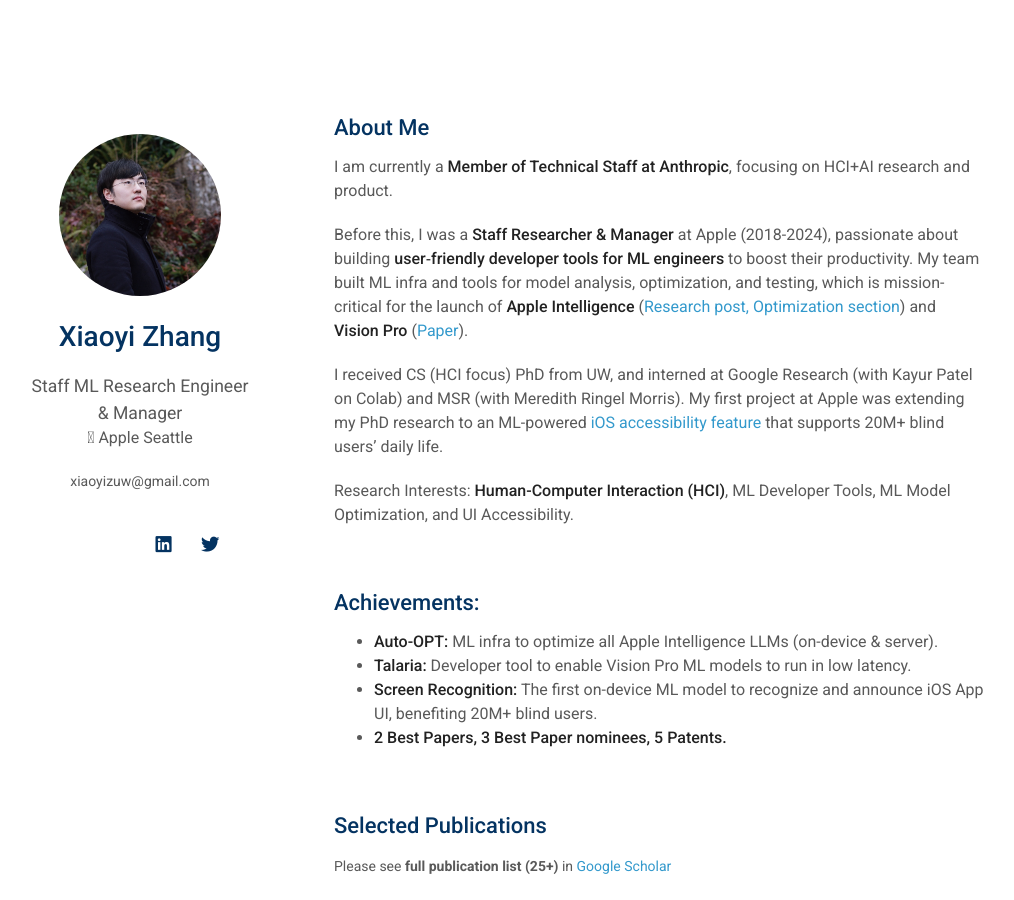
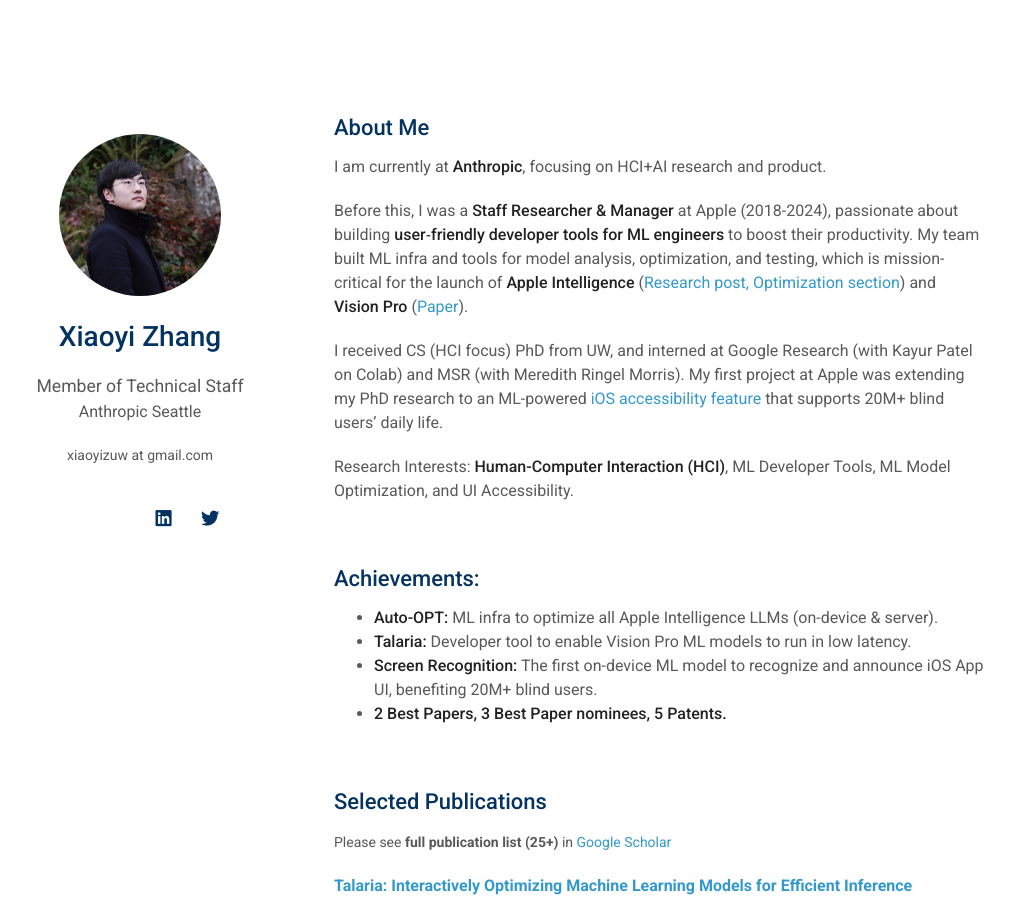
Before and after one commit to xiaoyizuw/personal-site, a Jekyll site: the page built from index.md, in a window 1280 px wide and 900 px high. Shown: the whole window, without its empty margins (136-1150 px from the left). Built offline with Jekyll 4.4.1, drawn with Linux system fonts in a browser that asks for light colours; nearby versions of some CDN libraries; a style sheet for code colours, icons or effects is not loaded; our own code applies the rules of GitHub Pages for plain Markdown files.

Commit message:
Correction

```diff
--- a/_config.yml
+++ b/_config.yml
@@ -1,8 +1,8 @@
 # Basic Information
 title: Xiaoyi Zhang
-position: Staff ML Research Engineer & Manager
-affiliation:  Apple Seattle
-email: xiaoyizuw@gmail.com
+position: Member of Technical Staff
+affiliation: Anthropic Seattle
+email: xiaoyizuw at gmail.com
 
 # Search Engine Optimization (SEO)
 # The following information is used to improve the website traffic from search engines, e.g., Google.
--- a/index.md
+++ b/index.md
@@ -4,7 +4,7 @@ layout: homepage
 
 ## About Me
 
-I am currently a **Member of Technical Staff at Anthropic**, focusing on HCI+AI research and product.
+I am currently at **Anthropic**, focusing on HCI+AI research and product.
 
 Before this, I was a **Staff Researcher & Manager** at Apple (2018-2024), passionate about building **user‐friendly developer tools for ML engineers** to boost their productivity. My team built ML infra and tools for model analysis, optimization, and testing, which is mission-critical for the launch of **Apple Intelligence** ([Research post, Optimization section](https://machinelearning.apple.com/research/introducing-apple-foundation-models)) and **Vision Pro** ([Paper](https://machinelearning.apple.com/research/talaria)).
 
```
